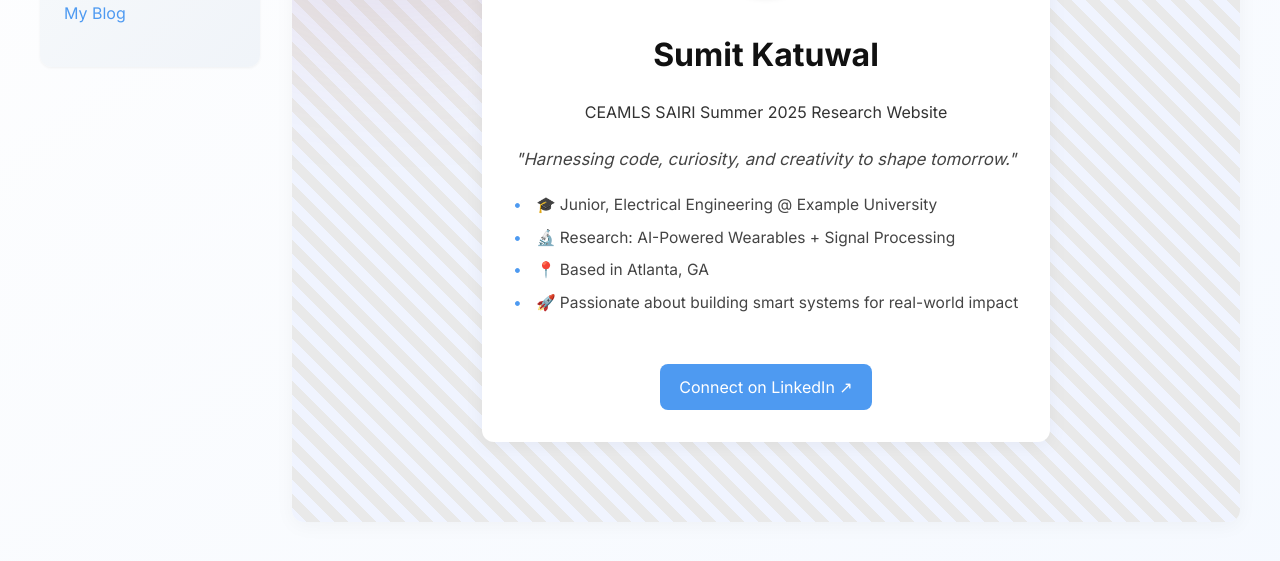
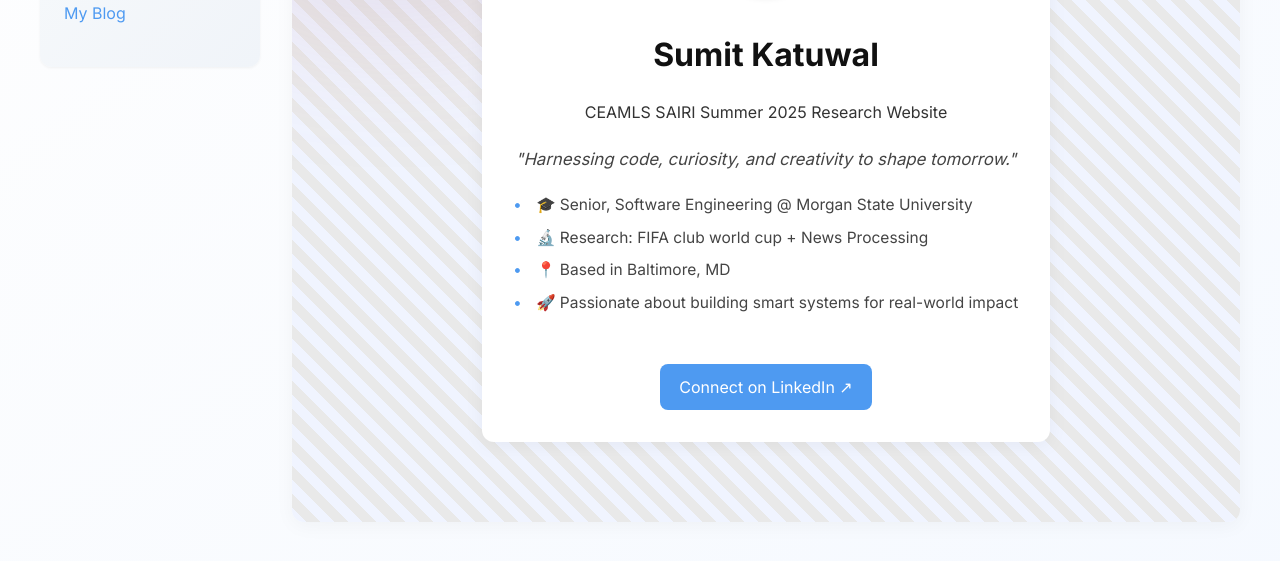
Before and after one commit to SumitKatuwal3382/SumitKatuwal3382.github.io, a Jekyll site: the page built from index.md, in a window 1280 px wide, cut to the strip 268-829 px from the top of the page. Built offline with Jekyll 4.4.1, drawn with Linux system fonts in a browser that asks for light colours.

Commit message:
Update index.md

```diff
--- a/index.md
+++ b/index.md
@@ -6,9 +6,9 @@ description: CEAMLS SAIRI Summer 2025 Research Website
 motto: "Harnessing code, curiosity, and creativity to shape tomorrow."
 
 quick_facts:
-  - "🎓 Junior, Electrical Engineering @ Example University"
-  - "🔬 Research: AI-Powered Wearables + Signal Processing"
-  - "📍 Based in Atlanta, GA"
+  - "🎓 Senior, Software Engineering @ Morgan State University"
+  - "🔬 Research: FIFA club world cup + News Processing"
+  - "📍 Based in Baltimore, MD"
   - "🚀 Passionate about building smart systems for real-world impact"
 
 linkedin: https://www.linkedin.com/in/sumitkatuwal723/
```
